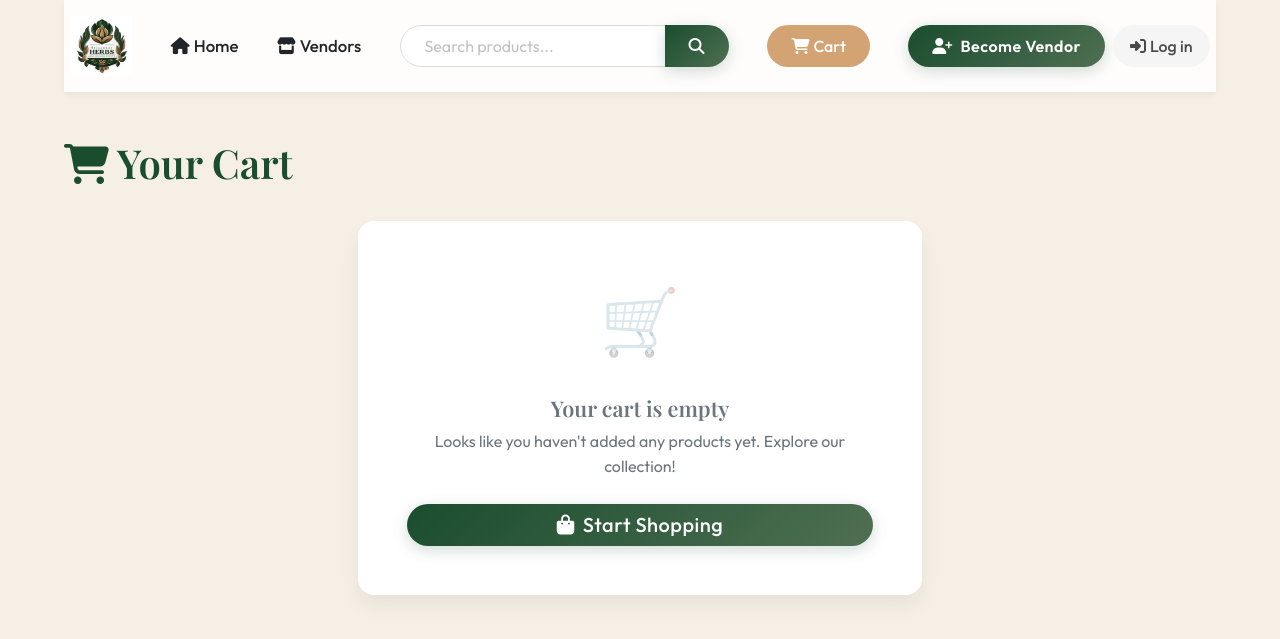
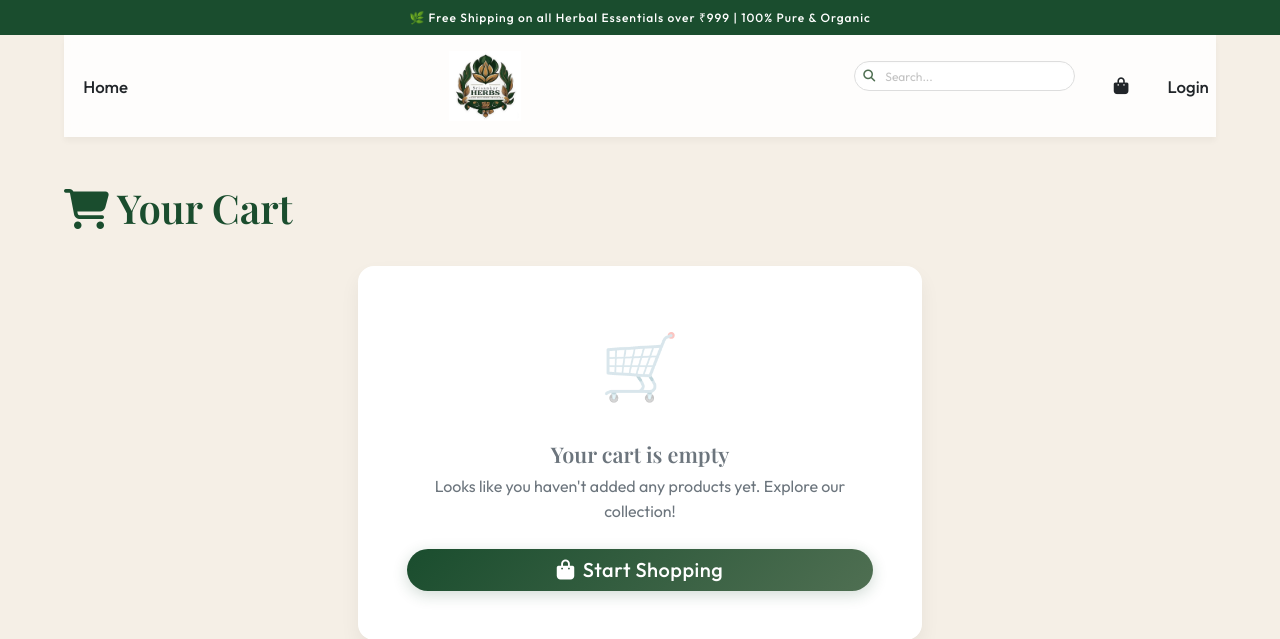
Before and after one commit to GKMUNIPRIYA/simple-multivendor-site, a Django app: page /cart/ in a window 1280 px wide. Shown: the top 639 px of the page. Run offline with Django 3.2, Linux system fonts and the light colour scheme; data that the repository does not hold is empty; parts of the project's set-up code (start-up, migrations or seed data) failed here and were passed over; some libraries are stand-ins or nearby versions.

Commit message:
Centered logo and premium header upgrade

```diff
--- a/core/static/css/main.css
+++ b/core/static/css/main.css
@@ -23,6 +23,13 @@
     --radius-md: 16px;
     --radius-lg: 24px;
     --radius-pill: 50px;
+}
+
+.announcement-bar {
+    background-color: var(--primary-color);
+    color: var(--white);
+    letter-spacing: 1px;
+    font-weight: 500;
 }
 
 body {
--- a/templates/core/base.html
+++ b/templates/core/base.html
@@ -16,101 +16,69 @@
 </head>
 <body>
 
+    <!-- Announcement Bar -->
+    <div class="announcement-bar has-text-centered p-2">
+        <p class="is-size-7">🌿 Free Shipping on all Herbal Essentials over ₹999 | 100% Pure & Organic</p>
+    </div>
+
     <div class="container">
-        <nav class="navbar" role="navigation" aria-label="main navigation">
-            <div class="navbar-brand">
+        <!-- Main Navbar -->
+        <nav class="navbar is-transparent" role="navigation" aria-label="main navigation">
+            <div class="navbar-brand is-hidden-desktop">
                 <a class="navbar-item" href="{% url 'core:home' %}">
-                <img src="{% static 'images/logo.jpg' %}" style="max-height: 60px;">
+                    <img src="{% static 'images/logo.jpg' %}" style="max-height: 50px;">
                 </a>
-
-                <a role="button" class="navbar-burger" aria-label="menu" aria-expanded="false" data-target="navbarBasicExample">
+                <a role="button" class="navbar-burger" aria-label="menu" aria-expanded="false" data-target="navbarMain">
                     <span aria-hidden="true"></span>
                     <span aria-hidden="true"></span>
                     <span aria-hidden="true"></span>
                 </a>
             </div>
 
-            <div id="navbarBasicExample" class="navbar-menu">
+            <div id="navbarMain" class="navbar-menu">
                 <div class="navbar-start">
-                <a class="navbar-item" href="{% url 'core:home' %}">
-                    <i class="fas fa-home mr-1"></i> Home
-                </a>
-
-                {% for category in categories %}
-                    <a class="navbar-item" href="{% url 'product:category' category.slug %}">
-                        {{category.title}}
-                    </a>
+                    <a class="navbar-item" href="{% url 'core:home' %}">Home</a>
+                    {% for category in categories|slice:":3" %}
+                        <a class="navbar-item" href="{% url 'product:category' category.slug %}">{{ category.title }}</a>
                     {% endfor %}
-
-                <a class="navbar-item" href="{% url 'vendor:vendors' %}">
-                    <i class="fas fa-store mr-1"></i> Vendors
-                </a>
-
                 </div>
 
-                <div class="navbar-start">
+                <!-- Centered Logo for Desktop -->
+                <div class="navbar-brand is-hidden-touch is-flex is-align-items-center is-justify-content-center" style="flex: 1;">
+                    <a class="navbar-item" href="{% url 'core:home' %}">
+                        <img src="{% static 'images/logo.jpg' %}" style="max-height: 70px; margin: 0 auto;">
+                    </a>
+                </div>
+
+                <div class="navbar-end">
                     <div class="navbar-item">
                         <form method="get" action="{% url 'product:search' %}">
-                            <div class="field has-addons">
-                                <div class="control">
-                                    <input type="search" name="query" id="search-input" class="input" placeholder="Search products...">
-                                </div>
-                                <div class="control">
-                                    <button class="button is-dark is-uppercase" id="search-btn"><i class="fas fa-search"></i></button>
-                                </div>
+                            <div class="field">
+                                <p class="control has-icons-left">
+                                    <input class="input is-rounded is-small" type="search" name="query" placeholder="Search...">
+                                    <span class="icon is-small is-left">
+                                        <i class="fas fa-search"></i>
+                                    </span>
+                                </p>
                             </div>
                         </form>
                     </div>
-                </div>
-
-                <div class="navbar-end">
-
-                <div class="navbar-item">
-                    <a href="{% url 'cart:cart' %}" class="button is-warning" id="cart-btn">
-                        <i class="fas fa-shopping-cart mr-1"></i> Cart {% if cart %}({{cart|length}}){% endif %}
+                    <a class="navbar-item" href="{% url 'cart:cart' %}">
+                        <span class="icon"><i class="fas fa-shopping-bag"></i></span>
+                        {% if cart %}<span class="tag is-primary is-rounded ml-1">{{ cart|length }}</span>{% endif %}
                     </a>
-                </div>
 
                     {% if request.user.is_authenticated %}
-
                         <div class="navbar-item has-dropdown is-hoverable">
-                    <a class="navbar-link is-capitalized">
-                    <i class="fas fa-user-circle mr-1"></i> {{user.vendor.name}}
-                    </a>
-
-                    <div class="navbar-dropdown">
-                    <a class="navbar-item" href="{% url 'vendor:vendor-admin' %}">
-                        <i class="fas fa-tachometer-alt mr-2"></i> Dashboard
-                    </a>
-                    <a class="navbar-item" href="{% url 'vendor:edit-vendor' %}">
-                        <i class="fas fa-user-edit mr-2"></i> Update Profile
-                    </a>
-                    <a class="navbar-item" href="{% url 'vendor:add-product' %}">
-                        <i class="fas fa-plus-circle mr-2"></i> Add Product
-                    </a>
-                    <hr class="navbar-divider">
-                    <a class="navbar-item" href="{% url 'vendor:logout' %}">
-                        <i class="fas fa-sign-out-alt mr-2"></i> Logout
-                    </a>
+                            <a class="navbar-link"><i class="fas fa-user-circle mr-1"></i> Account</a>
+                            <div class="navbar-dropdown is-right">
+                                <a class="navbar-item" href="{% url 'vendor:vendor-admin' %}">Dashboard</a>
+                                <a class="navbar-item" href="{% url 'vendor:logout' %}">Logout</a>
                             </div>
                         </div>
-
                     {% else %}
-
-                <div class="navbar-item">
-                    <div class="buttons">
-                        <a class="button is-primary" href="{% url 'vendor:become-vendor' %}" id="signup-btn">
-                            <strong><i class="fas fa-user-plus mr-1"></i> Become Vendor</strong>
-                        </a>
-                        <a class="button is-light" href="{% url 'vendor:login' %}" id="login-btn">
-                            <i class="fas fa-sign-in-alt mr-1"></i> Log in
-                        </a>
-                    </div>
-                </div>
-
+                        <a class="navbar-item" href="{% url 'vendor:login' %}">Login</a>
                     {% endif %}
-
-
                 </div>
             </div>
         </nav>
```
Lines whose indentation alone changed are shown as unchanged.
